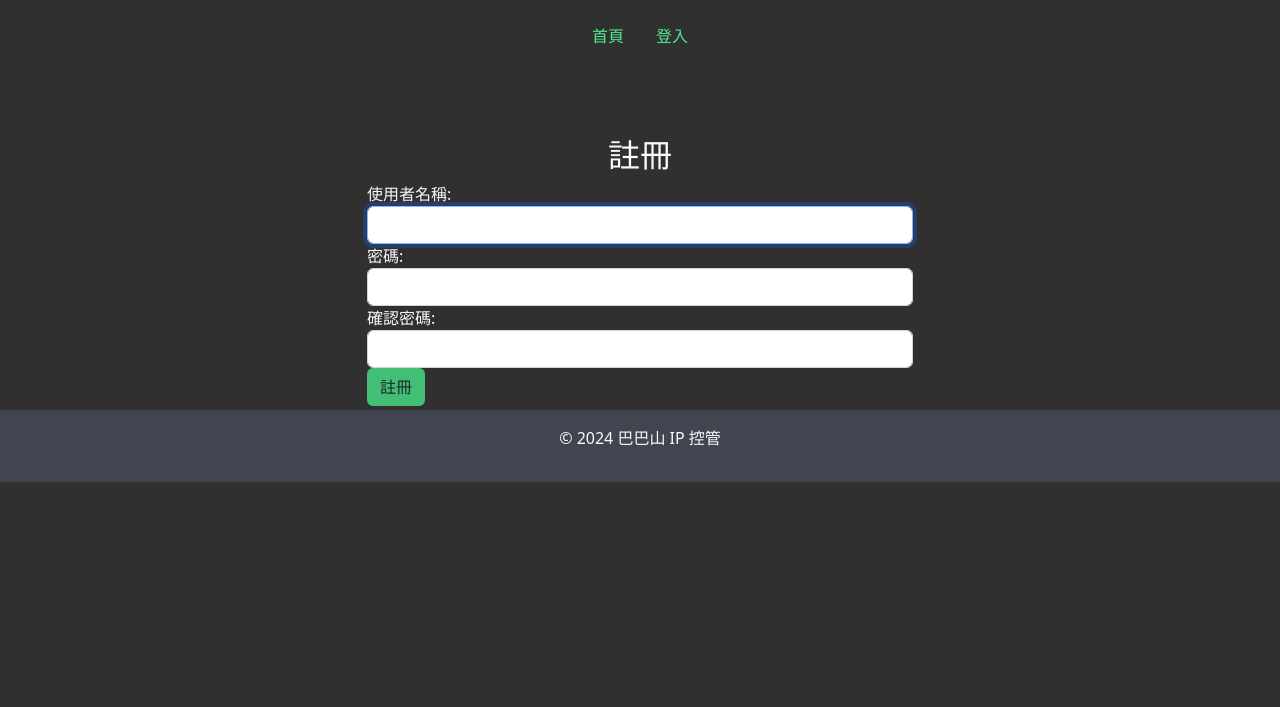
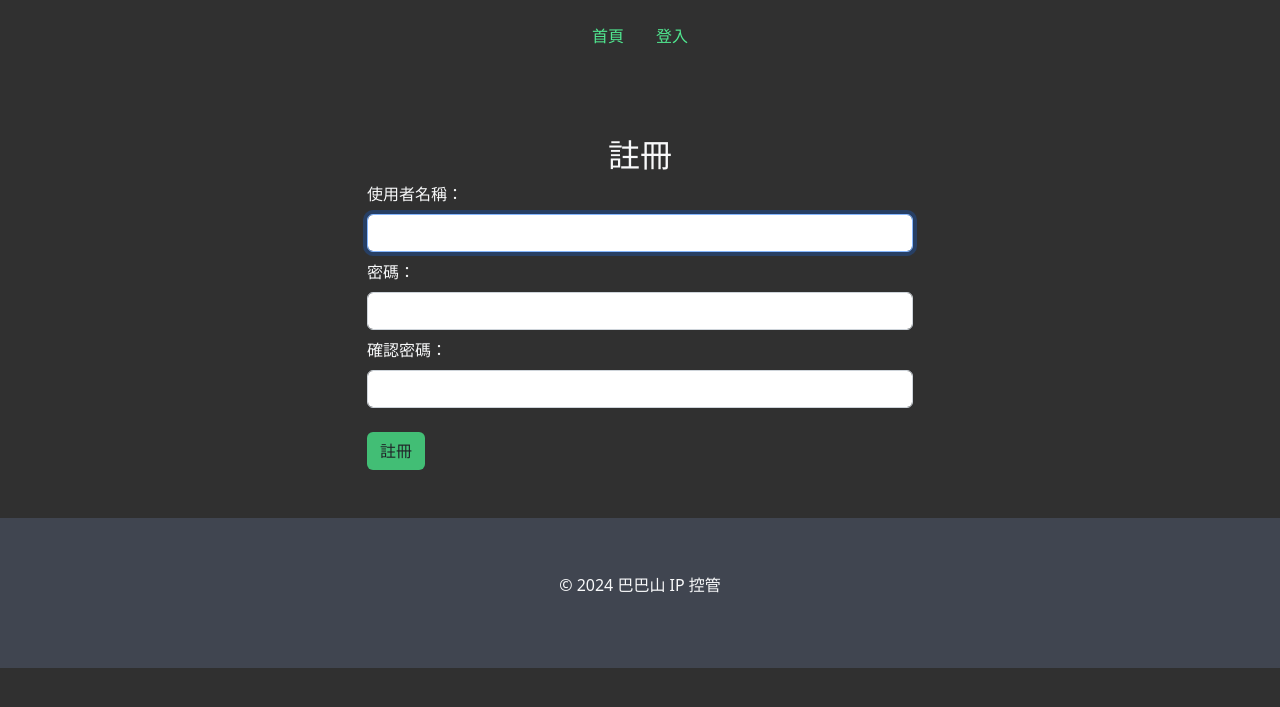
Before and after one commit to AuTooong/1121-web_final, a Django app: page /account/register in a window 1280 px wide. Shown: the top 707 px of the page. Run offline with Django 3.2, Linux system fonts and the light colour scheme.

Commit message:
beautifying

```diff
--- a/ipControl/account/templates/login.html
+++ b/ipControl/account/templates/login.html
@@ -16,11 +16,11 @@
                         <p class="text-danger">{{ error_message }}</p>
                     {% endif %}
                     <div class="form-group mb-3">
-                        <label for="id_username" class="mb-2">使用者名稱:</label>
+                        <label for="id_username" class="mb-2">使用者名稱：</label>
                         <input type="text" name="username" id="id_username" class="form-control" required autofocus>
                     </div>
-                    <div class="form-group mb-5">
-                        <label for="id_password" class="mb-2">密碼:</label>
+                    <div class="form-group mb-4">
+                        <label for="id_password" class="mb-2">密碼：</label>
                         <input type="password" name="password" id="id_password" class="form-control" required>
                     </div>
                     <button type="submit" class="btn custom-btn-primary btn-block">登入</button>
--- a/ipControl/account/templates/register.html
+++ b/ipControl/account/templates/register.html
@@ -6,7 +6,7 @@
 {% endblock %}
 
 {% block content %}
-<div class="container text-light" style="padding-top: 5em;">
+<div class="container text-light mb-5" style="padding-top: 5em;">
     <div class="row justify-content-center">
         <div class="col-md-6">
             {% if messages %}
@@ -19,16 +19,16 @@
             <form method="post" action="{% url 'register' %}" class="form-signin">
                 {% csrf_token %}
                 <h2 class="text-center">註冊</h2>
-                <div class="form-group">
-                    <label for="id_username">使用者名稱:</label>
+                <div class="form-group mb-2">
+                    <label for="id_username" class="mb-2">使用者名稱：</label>
                     <input type="text" name="username" id="id_username" class="form-control" required autofocus>
                 </div>
-                <div class="form-group">
-                    <label for="id_password1">密碼:</label>
+                <div class="form-group mb-2">
+                    <label for="id_password1" class="mb-2">密碼：</label>
                     <input type="password" name="password1" id="id_password1" class="form-control" required>
                 </div>
-                <div class="form-group">
-                    <label for="id_password2">確認密碼:</label>
+                <div class="form-group mb-4">
+                    <label for="id_password2" class="mb-2">確認密碼：</label>
                     <input type="password" name="password2" id="id_password2" class="form-control" required>
                 </div>
                 <button type="submit" class="btn custom-btn-primary btn-block">註冊</button>
--- a/ipControl/ipControl/templates/index.html
+++ b/ipControl/ipControl/templates/index.html
@@ -28,8 +28,8 @@
         {% if not user.is_authenticated %}
         <p>
           歡迎加入我們的網站！只要成為我們的 IP 控管會員，即可以輕鬆管理所有設備，並且查看設備資訊。
-          <a href="/account/login" class="btn custom-btn-primary">登入</a>
         </p>
+        <a href="/account/login" class="btn custom-btn-primary mb-5">立刻登入</a>
         {% endif %}
     </div>
   </div>
--- a/ipControl/static/custom.css
+++ b/ipControl/static/custom.css
@@ -93,3 +93,9 @@ button.nav-link:hover {
 #total-ip > p{
     font-size: large;
 }
+
+footer {
+    height: 150px;
+    display: flex;
+    align-items: center; /* Vertical centering */
+}
```
Also changed, not shown: ipControl/IP/templates/ip_edit.html (+24 -21 lines), ipControl/IP/templates/owner_edit.html (+16 -13 lines), ipControl/db.sqlite3.
